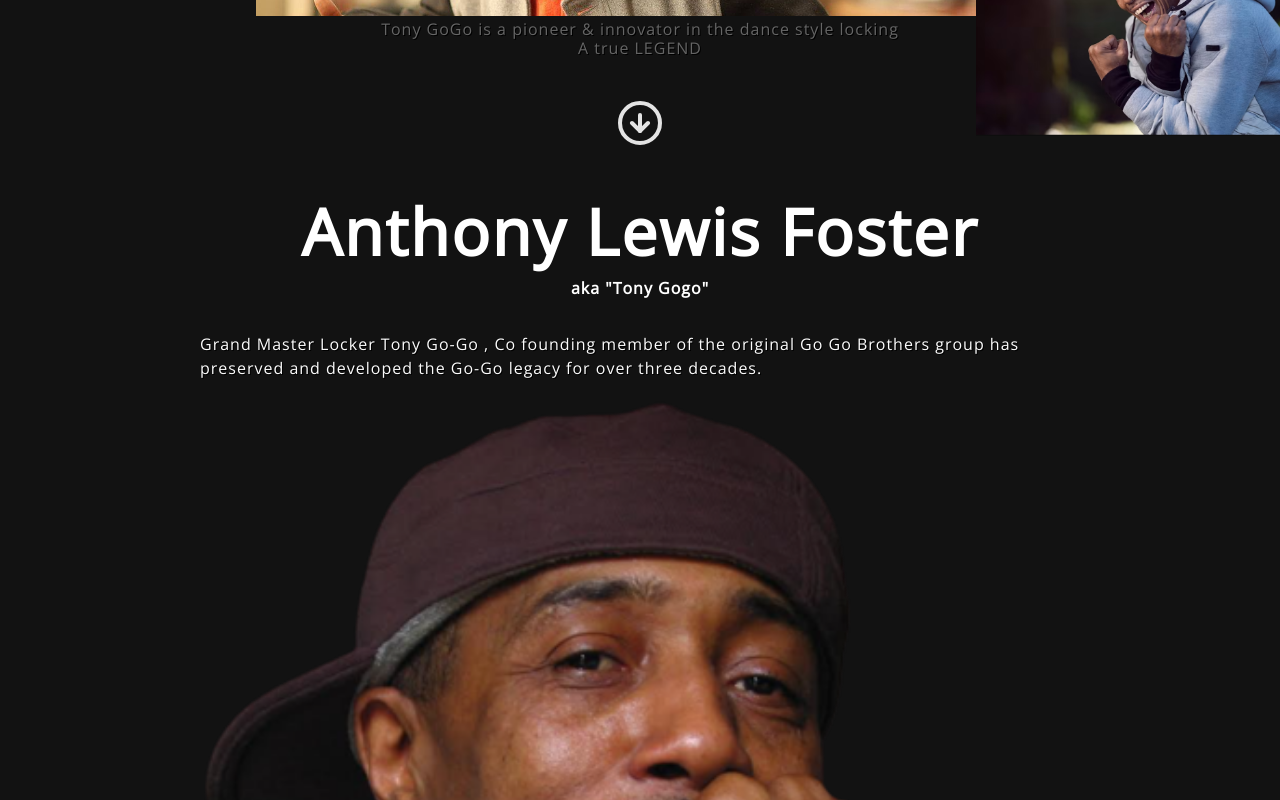
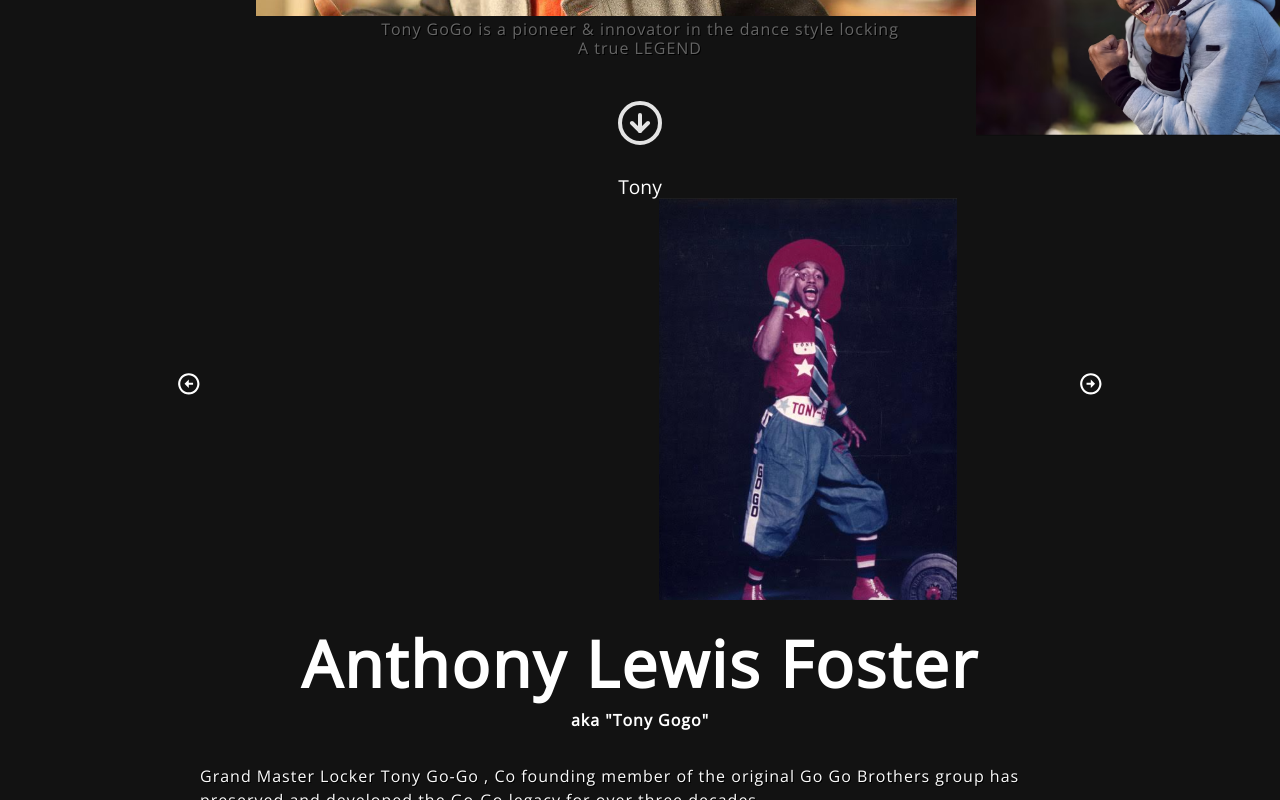
Before and after one commit to xxrobone/framew_week5_cme, a Next.js app: page / in a window 1280 px wide. Shown: the part 632-1432 px from the top of the page. Built offline with nearby package versions, Linux system fonts and the light colour scheme.

Commit message:
added carousel for images

```diff
--- a/src/assets/data/pageData.js
+++ b/src/assets/data/pageData.js
@@ -1,6 +1,7 @@
 import IMG1 from '/public/images/tony_history2.png';
 import IMG2 from '/public/images/tony_history5.png';
 import IMG3 from '/public/images/tony_history7.png';
+import IMG4 from '/public/images/tony_history4.png';
 
 const ytVid1 = '7GGETPlhSY0';
 const ytVid2 = 'ukJLxTC86aI';
@@ -55,21 +56,23 @@ export const videoData = [
 
 export const imageData = [
   {
-    name: 'Tony',
-    details: 'Peformance',
+    title: 'Tony',
     id: 1,
     img: IMG1,
   },
   {
-    name: 'In country?',
-    details: 'Tony exploring the city of',
+    title: 'Chillin',
     id: 2,
     img: IMG2,
   },
   {
-    name: 'The Lockers',
-    details: 'Tony as member of The Lockers',
+    title: 'Tony with The Lockers',
     id: 3,
     img: IMG3,
   },
+  {
+    title: 'Back in the days',
+    id: 4,
+    img: IMG4,
+  },
 ];
--- a/src/components/bio/Bio.jsx
+++ b/src/components/bio/Bio.jsx
@@ -14,7 +14,8 @@ const Bio = () => {
         Grand Master Locker Tony Go-Go , Co founding member of the original Go Go Brothers group has preserved and developed the Go-Go legacy for over three decades.
         </p>
       <br />
-      <Image src={IMGBIO} alt="tony portrait" />
+      <Image src={IMGBIO} alt="tony portrait"
+      />
               <br/>
       <p>
               After leaving the Original Lockers Group in the early 1980s Tony has taught and developed not only The Original Art of Locking in Japan for the past 4 decades but he recognized, created and developed a style of Locking in Japan which combined other styles along with a Locking Foundation to form a style known as “Lock Fusion” when we asked Tony how this came about
--- a/src/components/bio/Bio.module.scss
+++ b/src/components/bio/Bio.module.scss
@@ -26,7 +26,7 @@
     }
 
       img {
-        width: 100%;
+        width: 60%;
         height: auto;
     }
 
--- /dev/null
+++ b/src/components/carousel/Carousel.jsx
@@ -0,0 +1,47 @@
+import {useState} from 'react'
+import Image from 'next/image'
+import { imageData } from '@/assets/data/pageData'
+import { RiArrowLeftCircleLine, RiArrowRightCircleLine } from 'react-icons/ri'
+
+// styles
+import styles from './Carousel.module.scss'
+
+const Carousel = () => {
+    const [current, setCurrent] = useState(0)
+    const length = imageData.length
+
+    const next = () => {
+        setCurrent(current === length -1 ? 0 : current +1)
+    }
+
+    const prev = () => {
+        setCurrent(current ===  0 ? length -1 : current -1)
+    }
+  return (
+      <div className={styles.carousel}>
+          <div className={styles.buttons}>
+              <RiArrowLeftCircleLine onClick={prev}/>
+              <RiArrowRightCircleLine onClick={next}/>
+          </div>
+          <div className={styles.inner}>
+              {imageData.map(({ img, title, id }, i) => (
+                  <div key={id} className={id === current ? 'show' : 'hide'}>
+                      {i === current && (
+                          <div>
+                              <p>{title}</p>
+                          <Image
+                                  src={img}
+                                  alt={title}
+                                  style={{objectFit: 'contain', objectPosition: 'top center', width: '80svw', height: '100%', margin: '0 10vw'}}
+                              />
+                          </div>
+                      )}
+                  </div>
+              ))}
+          </div>
+
+    </div>
+  )
+}
+
+export default Carousel
--- /dev/null
+++ b/src/components/carousel/Carousel.module.scss
@@ -0,0 +1,54 @@
+.carousel {
+    margin-top: 20svh;
+    position: relative;
+    width: 100vw;
+    height: 15rem;
+    padding: 0.5rem;
+    overflow: hidden;
+
+    @media(min-width: 768px) {
+        margin: 0;
+        width: 75svw;
+        height: 27rem;
+    }
+
+    .buttons {
+        position: absolute;
+        left: 0;
+        top: 0;
+        padding: 0 1rem;
+        width: 100%;
+        height: 100%;
+        display: flex;
+        align-items: center;
+        justify-content: space-between;
+        font-size: clamp(1.4rem, 2vw, 2rem);
+    }
+
+    .inner {
+        width: 100%;
+        height: 100%;
+        display: flex;
+        align-items: center;
+
+        p {
+            position: relative;
+        }
+
+        div {
+            width: 100%;
+            height: 100%;
+            object-fit: cover;
+
+            img {
+                margin: 0 auto;
+                &.show {
+                    opacity: 1;
+                }
+                &.hide{
+                    opacity: 0;
+                }
+            }
+        }
+    }
+}
--- a/src/pages/index.js
+++ b/src/pages/index.js
@@ -4,12 +4,14 @@ import Image from 'next/image';
 import styles from '@/styles/Home.module.scss';
 import Hero from '@/components/Hero/Hero';
 import Bio from '@/components/bio/Bio';
+import Carousel from '@/components/carousel/Carousel';
 
 export default function Home() {
   return (
     <>
       <Head>
-        <title>Create Next App</title>
+        <title>Tony Gogo
+        </title>
         <meta name='description' content='Official webpage of Tony Gogo' />
         <meta name='viewport' content='width=device-width, initial-scale=1' />
         <link rel='icon' href='/favicon.ico' />
@@ -40,6 +42,7 @@ export default function Home() {
           transition={{ duration: 0.4, delay: 0.6, ease: 'easeInOut' }}
         ></motion.div>
         <Hero />
+        <Carousel />
         <Bio />
       </main>
     </>
```
Also changed, not shown: public/images/tony_history4.png (added).
